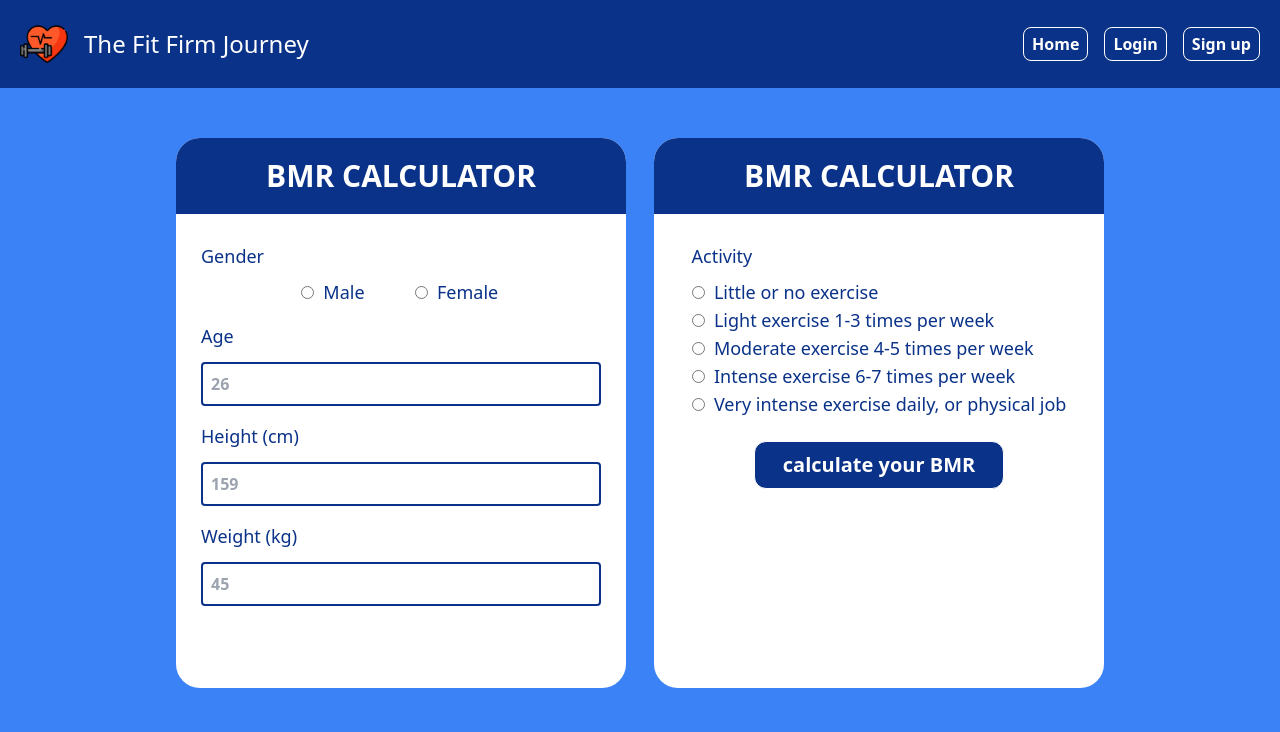
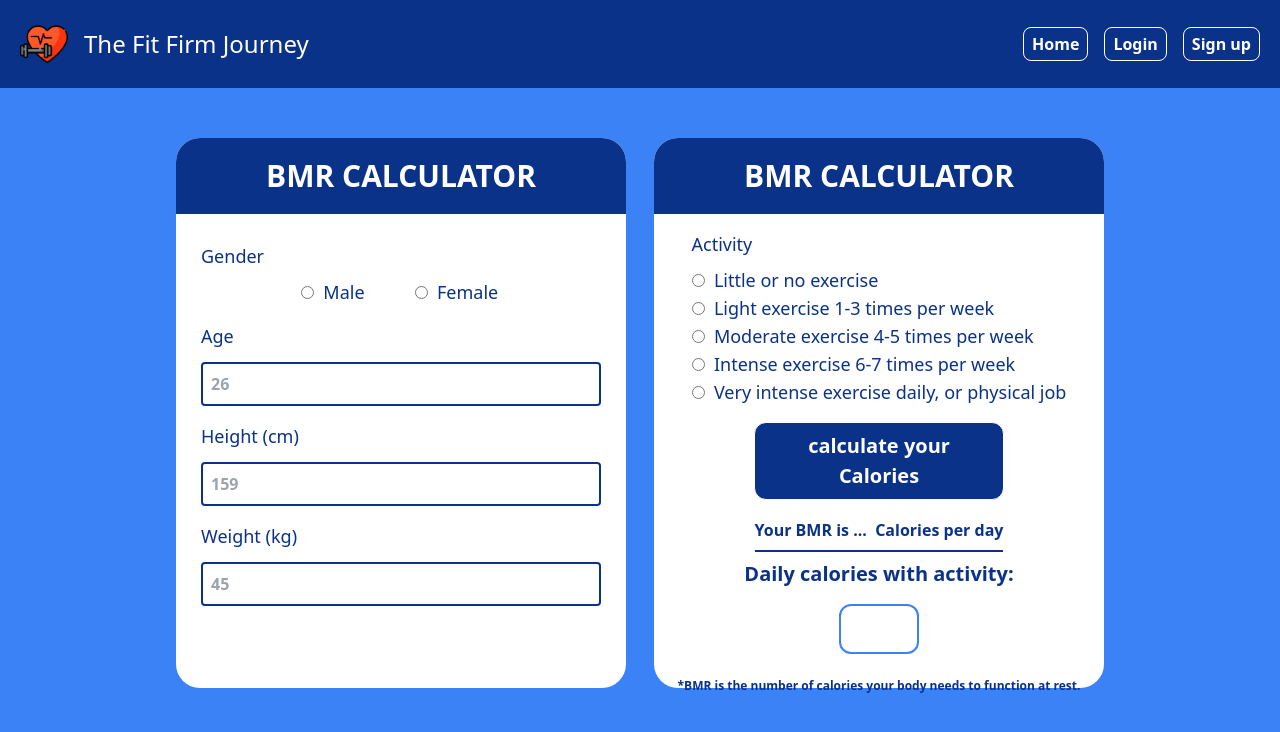
Before and after one commit to Ping1495/the-fit-firm-jorney, a React (Vite) app: page /bmr in a window 1280 px wide. Shown: the top 732 px of the page. Built offline with nearby package versions, Linux system fonts and the light colour scheme.

Commit message:
add:page protine calculate and bmr calculat

```diff
--- a/src/components/bmi.jsx
+++ b/src/components/bmi.jsx
@@ -4,10 +4,10 @@ import Header from "./header";
 function BMI() {
   const [height, setHeight] = useState("");
   const [weight, setWeight] = useState("");
-  const [bmi, setBmi] = useState("?");
-  const [message, setMessage] = useState("...");
-  const [bestMinWeight, setBestMinWeight] = useState("");
-  const [bestMaxWeight, setBestMaxWeight] = useState("");
+  const [bmi, setBmi] = useState("00.00");
+  const [message, setMessage] = useState("Normal weight");
+  const [bestMinWeight, setBestMinWeight] = useState("00.00");
+  const [bestMaxWeight, setBestMaxWeight] = useState("00.00");
   //const [isCalculated, setIsCalculated] = useState(false);
 
   const calculateBMI = () => {
--- a/src/components/bmr.jsx
+++ b/src/components/bmr.jsx
@@ -6,11 +6,28 @@ function BMR() {
   const [sex, setSex] = useState("");
   const [height, setHeight] = useState("");
   const [weight, setWeight] = useState("");
-  const [activity, setActivity] = useState("");
-  const [bmi, setBmi] = useState("?");
-  const [message, setMessage] = useState("...");
-  const [bestMinWeight, setBestMinWeight] = useState("");
-  const [bestMaxWeight, setBestMaxWeight] = useState("");
+  const [activityLevel, setActivityLevel] = useState("");
+  const [tdee, setTdee] = useState("");
+  const [bmr, setBmr] = useState("...");
+
+  const bmrTdeeCalculate = () => {
+    //find bmr
+    let bmrValue = 0;
+    if (sex === "male") {
+      bmrValue = (10 * weight + 6.25 * height - 5 * age + 5).toFixed(0);
+    } else if (sex === "female") {
+      bmrValue = 10 * weight + 6.25 * height - 5 * age - 161;
+    }
+    setBmr(bmrValue);
+
+    //find tdee
+
+    let tdeeValue = 0;
+  };
+
+  const handleCalculate = () => {
+    bmrTdeeCalculate();
+  };
 
   return (
     <>
@@ -56,6 +73,7 @@ function BMR() {
                 </label>
                 <input
                   value={age}
+                  onChange={(e) => setAge(e.target.value)}
                   placeholder="26"
                   type="text"
                   id="age"
@@ -73,6 +91,7 @@ function BMR() {
                 </label>
                 <input
                   value={height}
+                  onChange={(e) => setHeight(e.target.value)}
                   placeholder="159"
                   type="text"
                   id="height"
@@ -89,6 +108,7 @@ function BMR() {
                 </label>
                 <input
                   value={weight}
+                  onChange={(e) => setWeight(e.target.value)}
                   placeholder="45"
                   type="text"
                   id="weight"
@@ -104,17 +124,17 @@ function BMR() {
               BMR CALCULATOR
             </p>
             <form>
-              <div className="block text-lg font-normal text-[#0A3288] mb-2 mt-7">
+              <div className="block text-lg font-normal text-[#0A3288] mb-2 mt-4">
                 <p className="block text-lg font-normal text-[#0A3288] mb-2 mt-4">
                   Activity
                 </p>
                 <label className="">
                   <input
                     type="radio"
-                    name="activity"
-                    value="little"
-                    checked={activity === "little"}
-                    onChange={(e) => setActivity(e.target.value)}
+                    name="activityLevel"
+                    value="1"
+                    checked={activityLevel === "1"}
+                    onChange={(e) => setActivityLevel(e.target.value)}
                   />
                   &nbsp;&nbsp;Little or no exercise
                 </label>
@@ -122,10 +142,10 @@ function BMR() {
                 <label className="">
                   <input
                     type="radio"
-                    name="activity"
-                    value="light"
-                    checked={activity === "light"}
-                    onChange={(e) => setActivity(e.target.value)}
+                    name="activityLevel"
+                    value="2"
+                    checked={activityLevel === "2"}
+                    onChange={(e) => setActivityLevel(e.target.value)}
                   />
                   &nbsp;&nbsp;Light exercise 1-3 times per week
                 </label>
@@ -133,10 +153,10 @@ function BMR() {
                 <label className="">
                   <input
                     type="radio"
-                    name="activity"
-                    value="moderate"
-                    checked={activity === "moderate"}
-                    onChange={(e) => setActivity(e.target.value)}
+                    name="activityLevel"
+                    value="3"
+                    checked={activityLevel === "3"}
+                    onChange={(e) => setActivityLevel(e.target.value)}
                   />
                   &nbsp;&nbsp;Moderate exercise 4-5 times per week
                 </label>
@@ -145,10 +165,10 @@ function BMR() {
                 <label className="">
                   <input
                     type="radio"
-                    name="activity"
-                    value="Intense"
-                    checked={activity === "Intense"}
-                    onChange={(e) => setActivity(e.target.value)}
+                    name="activityLevel"
+                    value="4"
+                    checked={activityLevel === "4"}
+                    onChange={(e) => setActivityLevel(e.target.value)}
                   />
                   &nbsp;&nbsp;Intense exercise 6-7 times per week
                 </label>
@@ -156,10 +176,10 @@ function BMR() {
                 <label className="">
                   <input
                     type="radio"
-                    name="activity"
-                    value="sportsperson"
-                    checked={activity === "sportsperson"}
-                    onChange={(e) => setActivity(e.target.value)}
+                    name="activityLevel"
+                    value="5"
+                    checked={activityLevel === "5"}
+                    onChange={(e) => setActivityLevel(e.target.value)}
                   />
                   &nbsp;&nbsp;Very intense exercise daily, or physical job
                 </label>
@@ -167,9 +187,30 @@ function BMR() {
               </div>
             </form>
             <div>
-              <button className="w-[250px] bg-[#0A3288] text-white text-[20px] font-semibold border border-white py-2 px-6 rounded-xl mb-[20px] mt-[15px]">
-                calculate your BMR
+              <button
+                className="w-[250px] bg-[#0A3288] text-white text-[20px] font-semibold border border-white py-2 px-4 rounded-xl mb-[10px] mt-[8px]"
+                onClick={handleCalculate}
+              >
+                calculate your Calories
               </button>
+            </div>
+            <div className=" text-base font-semibold text-[#0A3288] mt-2 border-b-2 border-[#0A3288] pb-2">
+              <span>Your BMR is&nbsp;{bmr}&nbsp; Calories per day</span>
+            </div>
+            <div className="flex flex-col justify-center items-center  text-lg font-semibold text-[#0A3288]">
+              <p className="text-xl font-midium mt-2">
+                Daily calories with activity:
+              </p>
+              <p className="w-[80px] h-[50px] text-3xl font-semibold  py-1 px-1 mt-4 border-2 border-blue-500 rounded-xl ">
+                {tdee}
+              </p>
+            </div>
+
+            <div className=" text-base font-semibold text-[#0A3288] mt-1">
+              <p className="text-xs mt-5">
+                *BMR is the number of calories your body needs to function at
+                rest.
+              </p>
             </div>
           </div>
         </div>
--- /dev/null
+++ b/src/components/bmrMoc.jsx
@@ -0,0 +1,119 @@
+import React, { useState } from "react";
+
+function BMR_TDEE_Calculator() {
+  const [age, setAge] = useState("");
+  const [sex, setSex] = useState("");
+  const [height, setHeight] = useState("");
+  const [weight, setWeight] = useState("");
+  const [activityLevel, setActivityLevel] = useState(0);
+  const [bmr, setBMR] = useState(0);
+  const [tdee, setTDEE] = useState(0);
+
+  const calculateBMR_TDEE = () => {
+    let bmrValue = 0;
+    if (sex === "male") {
+      bmrValue = 10 * weight + 6.25 * height - 5 * age + 5;
+    } else if (sex === "female") {
+      bmrValue = 10 * weight + 6.25 * height - 5 * age - 161;
+    } else {
+      bmrValue = 0;
+    }
+    setBMR(bmrValue);
+
+    let tdeeValue = 0;
+    switch (activityLevel) {
+      case 1:
+        tdeeValue = bmrValue * 1.2;
+        break;
+      case 2:
+        tdeeValue = bmrValue * 1.375;
+        break;
+      case 3:
+        tdeeValue = bmrValue * 1.55;
+        break;
+      case 4:
+        tdeeValue = bmrValue * 1.725;
+        break;
+      case 5:
+        tdeeValue = bmrValue * 1.9;
+        break;
+      default:
+        tdeeValue = bmrValue * 0;
+    }
+    setTDEE(tdeeValue);
+  };
+
+  const handleCalculate = () => {
+    calculateBMR_TDEE();
+  };
+
+  return (
+    <div>
+      <label>Age:</label>
+      <input
+        type="number"
+        value={age}
+        onChange={(e) => setAge(e.target.value)}
+      />
+      <br />
+
+      <label>Sex:</label>
+      <select value={sex} onChange={(e) => setSex(e.target.value)}>
+        <option value="male">Male</option>
+        <option value="female">Female</option>
+      </select>
+      <br />
+
+      <label>Height (cm):</label>
+      <input
+        type="number"
+        value={height}
+        onChange={(e) => setHeight(e.target.value)}
+      />
+      <br />
+
+      <label>Weight (kg):</label>
+      <input
+        type="number"
+        value={weight}
+        onChange={(e) => setWeight(e.target.value)}
+      />
+      <br />
+
+      <label>Activity Level:</label>
+      <select
+        value={activityLevel}
+        onChange={(e) => setActivityLevel(parseInt(e.target.value))}
+      >
+        <option value={1}>Sedentary (Little to no exercise)</option>
+        <option value={2}>
+          Lightly active (Light exercise/sports 1-3 days/week)
+        </option>
+        <option value={3}>
+          Moderately active (Moderate exercise/sports 3-5 days/week)
+        </option>
+        <option value={4}>
+          Very active (Hard exercise/sports 6-7 days a week)
+        </option>
+        <option value={5}>
+          Extra active (Very hard exercise/sports & physical job or 2x training)
+        </option>
+      </select>
+      <br />
+
+      <button onClick={handleCalculate}>Calculate BMR & TDEE</button>
+      <br />
+
+      <div>
+        {bmr !== null && tdee !== null && (
+          <>
+            <h2>BMR: {bmr.toFixed(2)}</h2>
+            <h2>TDEE: {tdee.toFixed(2)}</h2>
+          </>
+        )}
+      </div>
+    </div>
+  );
+}
+
+export default BMR_TDEE_Calculator;
--- a/src/components/cardSection.jsx
+++ b/src/components/cardSection.jsx
@@ -63,7 +63,10 @@ function CardSection() {
             </div>
           </div>
 
-          <div class="h-[400px] max-w-sm mx-auto bg-white shadow-lg rounded-lg overflow-hidden border-8 borger-white">
+          <Link
+            to={`/ProtineCalculate`}
+            class="h-[400px] max-w-sm mx-auto bg-white shadow-lg rounded-lg overflow-hidden border-8 borger-white"
+          >
             <img
               src={bmiPic}
               alt="Your Image"
@@ -77,7 +80,7 @@ function CardSection() {
                 How Much Protein Should You Eat Per Day?
               </p>
             </div>
-          </div>
+          </Link>
         </div>
       </div>
     </>
```
Also changed, not shown: src/components/protine.jsx (added, +137 -0 lines), src/main.jsx (+10 -0 lines), src/components/water.jsx (added).
